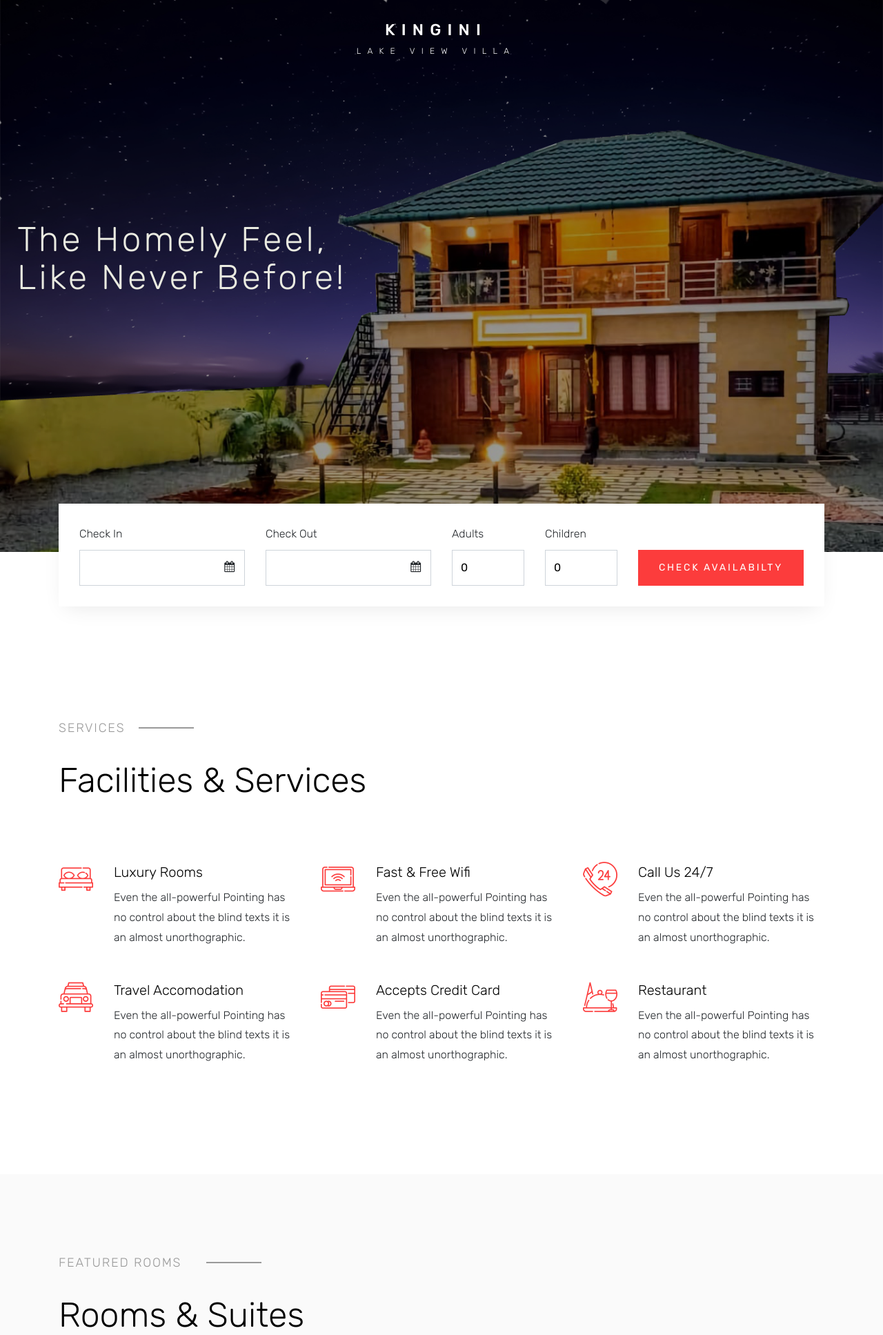
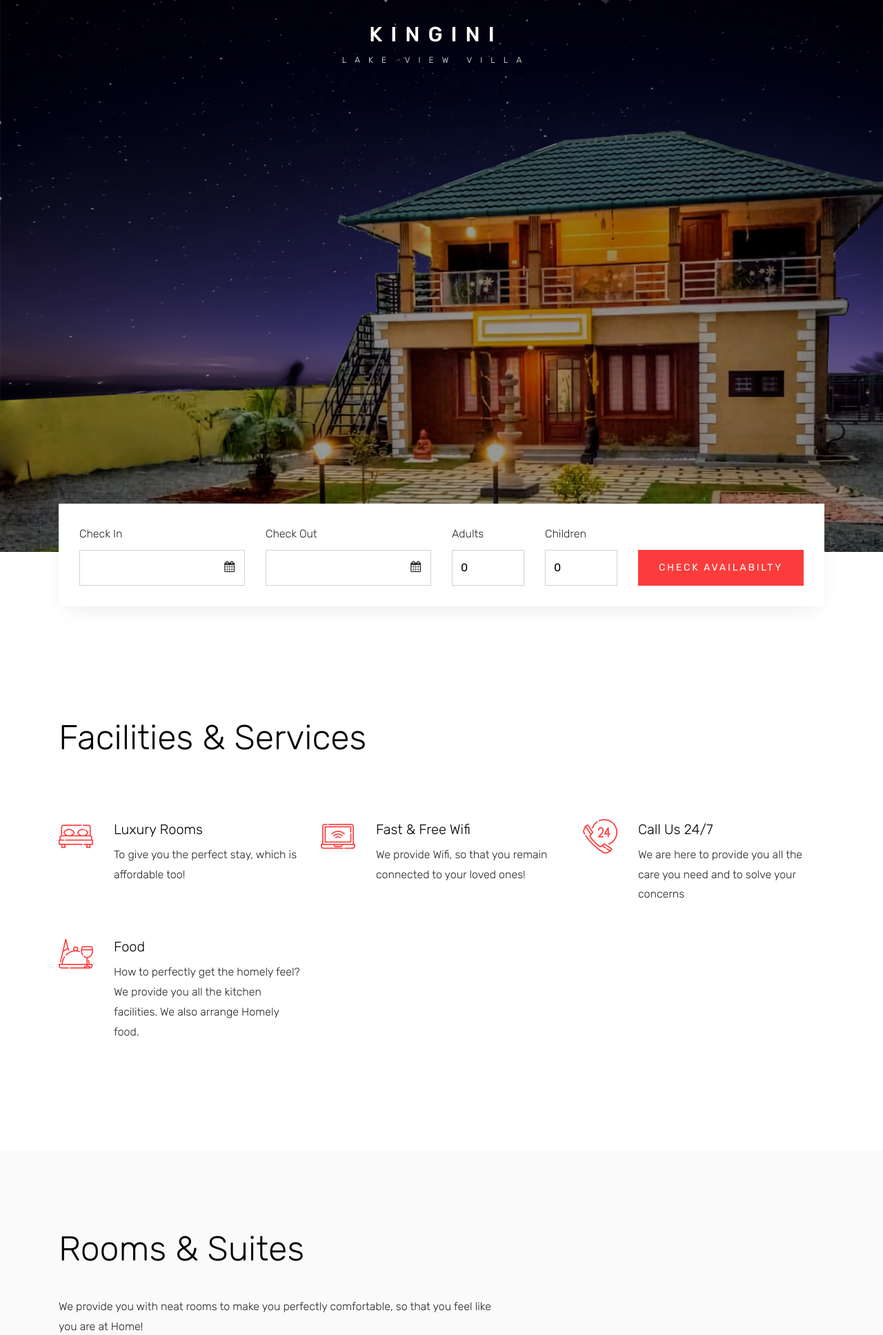
Before and after one commit to Ananthakrishnanj/KinginiVilla, a PHP site: page / in a window 1280 px wide. Shown: the top 1935 px of the page at 69% size. Run offline with PHP 8.4, Linux system fonts and the light colour scheme; some libraries are stand-ins or nearby versions; some web fonts are replaced.

Commit message:
Intermediate commit: changed texts

```diff
--- a/index.html
+++ b/index.html
@@ -26,10 +26,6 @@
   <nav class="navbar navbar-expand-lg navbar-dark ftco_navbar bg-dark ftco-navbar-light" id="ftco-navbar">
     <div class="container" style="justify-content:center !important">
       <a class="navbar-brand " href="index.html">Kingini<p class="caption">Lake View Villa</p></a>
-      <button class="navbar-toggler" type="button" data-toggle="collapse" data-target="#ftco-nav" aria-controls="ftco-nav"
-        aria-expanded="false" aria-label="Toggle navigation">
-        <span class="oi oi-menu"></span> Menu
-      </button>
 
       <!-- <div class="collapse navbar-collapse" id="ftco-nav">
         <ul class="navbar-nav ml-auto">
@@ -47,27 +43,14 @@
           <div class="row align-items-center">
             <div class="col-md-6">
               <!-- <span class="subheading-sm">Welcome Guest !</span> -->
-              <p class="heading wow fadeInUp">The Homely Feel, Like Never Before!<p>
+              <!-- <p class="heading wow fadeInUp">The Homely Feel, Like Never Before!<p> -->
             </div>
           </div>
         </div>
       </div>
     </div>
   </div>
-  <!--
-  <div class="container" style="position: relative;">
-    <div class="hero-section">
-      <div class="container">
-        <div class="row align-items-center">
-          <div class="col-md-10">
-            <span class="subheading-sm">Welcome Guest!</span>
-            <h2 class="heading">Enjoy a Luxury Experience</h2>
-            <p><a href="#" class="btn py-4 px-5 btn-primary">Learn More</a></p>
-          </div>
-        </div>
-    </div>
-</div>
-  </div> -->
+
 
   <!-- Bookings  -->
 
@@ -135,7 +118,6 @@
       <div class="col-md-12">
         <div class="row mb-5">
           <div class="col-md-7 section-heading">
-            <span class="subheading-sm">Services</span>
             <h2 class="heading">Facilities &amp; Services</h2>
           </div>
         </div>
@@ -145,7 +127,7 @@
           <div class="icon"><span class="flaticon-double-bed"></span></div>
           <div class="media-body">
             <h3 class="heading">Luxury Rooms</h3>
-            <p>Even the all-powerful Pointing has no control about the blind texts it is an almost unorthographic.</p>
+            <p>To give you the perfect stay, which is affordable too!</p>
           </div>
         </div>
       </div>
@@ -154,7 +136,7 @@
           <div class="icon"><span class="flaticon-wifi"></span></div>
           <div class="media-body">
             <h3 class="heading">Fast &amp; Free Wifi</h3>
-            <p>Even the all-powerful Pointing has no control about the blind texts it is an almost unorthographic.</p>
+            <p>We provide Wifi, so that you remain connected to your loved ones!</p>
           </div>
         </div>
       </div>
@@ -163,12 +145,12 @@
           <div class="icon"><span class="flaticon-customer-service"></span></div>
           <div class="media-body">
             <h3 class="heading">Call Us 24/7</h3>
-            <p>Even the all-powerful Pointing has no control about the blind texts it is an almost unorthographic.</p>
+            <p>We are here to provide you all the care you need and to solve your concerns </p>
           </div>
         </div>
       </div>
 
-      <div class="col-md-6 col-lg-4">
+      <!-- <div class="col-md-6 col-lg-4">
         <div class="media block-6">
           <div class="icon"><span class="flaticon-taxi"></span></div>
           <div class="media-body">
@@ -176,8 +158,8 @@
             <p>Even the all-powerful Pointing has no control about the blind texts it is an almost unorthographic.</p>
           </div>
         </div>
-      </div>
-      <div class="col-md-6 col-lg-4">
+      </div> -->
+      <!-- <div class="col-md-6 col-lg-4">
         <div class="media block-6">
           <div class="icon"><span class="flaticon-credit-card"></span></div>
           <div class="media-body">
@@ -185,13 +167,13 @@
             <p>Even the all-powerful Pointing has no control about the blind texts it is an almost unorthographic.</p>
           </div>
         </div>
-      </div>
+      </div> -->
       <div class="col-md-6 col-lg-4">
         <div class="media block-6">
           <div class="icon"><span class="flaticon-dinner"></span></div>
           <div class="media-body">
-            <h3 class="heading">Restaurant</h3>
-            <p>Even the all-powerful Pointing has no control about the blind texts it is an almost unorthographic.</p>
+            <h3 class="heading">Food</h3>
+            <p>How to perfectly get the homely feel? We provide you all the kitchen facilities. We also arrange Homely food.</p>
           </div>
         </div>
       </div>
@@ -203,11 +185,9 @@
     <div class="container">
       <div class="row mb-5">
         <div class="col-md-7 section-heading">
-          <span class="subheading-sm">Featured Rooms</span>
+
           <h2 class="heading">Rooms &amp; Suites</h2>
-          <p>Lorem ipsum dolor sit amet, consectetur adipisicing elit. Reprehenderit, iusto, omnis! Quidem, sint,
-            impedit? Dicta eaque delectus tempora hic, corporis velit doloremque quod quam laborum, nobis iusto autem
-            culpa quaerat!</p>
+          <p>We provide you with neat rooms to make you perfectly comfortable, so that you feel like you are at Home!</p>
         </div>
       </div>
 
@@ -306,7 +286,6 @@
       <div class="row align-items-center">
         <div class="col-md-12">
           <h2 class="heading">Quality accommodation that exceeds the expectations</h2>
-          <p><a href="#" class="btn py-4 px-5 btn-primary">Learn More</a></p>
         </div>
       </div>
     </div>
@@ -318,9 +297,7 @@
       <div class="row mb-5">
         <div class="col-md-6 col-lg-4">
           <h3 class="heading-section">About Us</h3>
-          <p class="mb-5">Lorem ipsum dolor sit amet consectetur adipisicing elit. Fuga aliquid. Atque dolore esse
-            veritatis iusto eaque perferendis non dolorem fugiat voluptatibus vitae error ad itaque inventore
-            accusantium tempore dolores sunt.</p>
+          <p class="mb-5">Set on the banks of the famous Lake, Punnamada we offer you accommodation and all the care you need to make your Stay perfect while you enjoy the beautiful Lake View</p>
           <p><a href="#" class="btn btn-primary px-4">Button</a></p>
         </div>
         <div class="col-lg-4"></div>
@@ -328,11 +305,10 @@
           <div class="block-23">
             <h3 class="heading-section">Contact Info</h3>
             <ul>
-              <li><span class="icon icon-map-marker"></span><span class="text">203 Fake St. Mountain View, San
-                  Francisco, California, USA</span></li>
-              <li><a href="#"><span class="icon icon-phone"></span><span class="text">+2 392 3929 210</span></a></li>
-              <li><a href="#"><span class="icon icon-envelope"></span><span class="text">info@yourdomain.com</span></a></li>
-              <li><span class="icon icon-clock-o"></span><span class="text">Monday &mdash; Friday 8:00am - 5:00pm</span></li>
+              <li><span class="icon icon-map-marker"></span><span class="text">Punnamada, Alappuzha, Kerala, India</span></li>
+              <li><a href="#"><span class="icon icon-phone"></span><span class="text">9446056106/9048414451/9633931385</span></a></li>
+              <li><a href="#"><span class="icon icon-envelope"></span><span class="text">kinginivilla@gmail.com</span></a></li>
+              <!-- <li><span class="icon icon-clock-o"></span><span class="text">Monday &mdash; Friday 8:00am - 5:00pm</span></li> -->
             </ul>
           </div>
         </div>
--- a/scss/style.scss
+++ b/scss/style.scss
@@ -223,7 +223,7 @@ h5,
     text-transform: uppercase;
     letter-spacing: 0.4em;
     font-weight: 500;
-    font-size: 23px !important;
+    font-size: 30px !important;
     text-align: center;
     .caption {
         font-weight: 200;
@@ -1008,14 +1008,14 @@ textarea.form-control {
             z-index: 2;
             position: relative;
         }
-        .subheading {
-            color: $white;
-            text-transform: uppercase;
-            letter-spacing: .1em;
-            font-size: 12px;
-            margin-bottom: 5px;
-            opacity: .6;
-        }
+        // .subheading {
+        //     color: $white;
+        //     text-transform: uppercase;
+        //     letter-spacing: .1em;
+        //     font-size: 12px;
+        //     margin-bottom: 5px;
+        //     opacity: .6;
+        // }
         .heading {
             color: $white;
             margin: 0 0 10px 0;
```
Also changed, not shown: scss/style.css.
